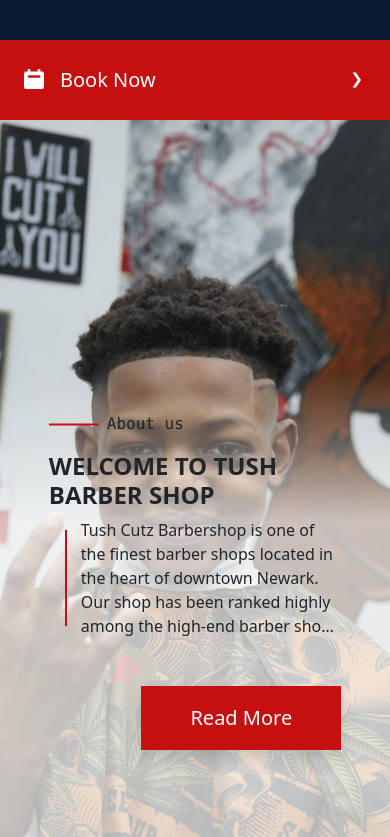
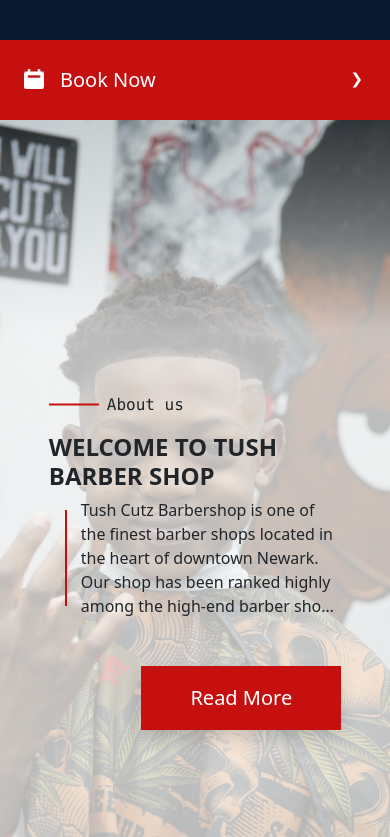
Before and after one commit to AdebisiRex/tushcutz, a React (Create React App) app: page / in a window 390 px wide. Shown: the part 807-1644 px from the top of the page. Built offline with nearby package versions, Linux system fonts and the light colour scheme; a web font is replaced by a local one.

Commit message:
fix blobbs

```diff
--- a/src/components/AboutUs.js
+++ b/src/components/AboutUs.js
@@ -17,10 +17,11 @@
   return (
     <div id='about' className={`${classes.about} min-vh-100`}>
       <div className={` ${classes.barber_img_div} `}>
+        adebisi
         {/* <img src={barber} alt='' className={classes.barber_img} /> */}
       </div>
 
-      <div className={classes.about_text_div}>
+      <div className={classes.about_text_div + " d-flex  align-items-center "}>
         <div className={classes.about_div + " col-9 mx-auto "}>
           <div className={" d-flex align-items-center mb-3"}>
             <img src={line} height={3} alt='' className='p-0 m-0 me-2' />
--- a/src/sections/BlobGallery.js
+++ b/src/sections/BlobGallery.js
@@ -1,7 +1,8 @@
 import React from "react";
-import image1 from "../assets/IMG-1095.JPG"
+import image1 from "../assets/IMG-1095.JPG";
 import line from "../assets/line.png";
-import classes from "../styles/BlobGallery.module.css"
+import classes from "../styles/BlobGallery.module.css";
+import pic from "../assets/photo_4.jpg";
 const BlobGallery = () => {
   return (
     <section
@@ -13,30 +14,30 @@
           <h3 className='text-white m-0'>Our Gallery</h3>
           <img src={line} height={3} alt='' className='p-0 m-0 me-2' />
         </div>
-        <div className='row'>
-          <div className='col-12 col-sm-6 col-md-4 col-lg-3 px-4 d-flex justify-content-center'>
+        <div className={classes.grid}>
+          <div className=''>
             <div className={`${classes.blob1} ${classes.blobs}`}></div>
           </div>
-          <div className='col-12 col-sm-6 col-md-4 col-lg-3 px-4 d-flex justify-content-center'>
+          <div className=''>
+            <div className={`${classes.blob4} ${classes.blobs}`}></div>
+          </div>
+          <div className=''>
+            <div className={`${classes.blob3} ${classes.blobs}`}></div>
+          </div>
+          <div className=''>
+            <div className={`${classes.blob8} ${classes.blobs}`}></div>
+          </div>
+          <div className=''>
             <div className={`${classes.blob2} ${classes.blobs}`}></div>
           </div>
-          <div className='col-12 col-sm-6 col-md-4 col-lg-3 px-4 d-flex justify-content-center'>
-            <div className={`${classes.blob3} ${classes.blobs}`}></div>
-          </div>
-          <div className='col-12 col-sm-6 col-md-4 col-lg-3 px-4 d-flex justify-content-center'>
-            <div className={`${classes.blob4} ${classes.blobs}`}></div>
-          </div>
-          <div className='d-none d-md-block col-12 col-sm-6 col-md-4 col-lg-3 px-4 d-flex justify-content-center'>
-            <div className={`${classes.blob5} ${classes.blobs}`}></div>
-          </div>
-          <div className='d-none d-md-block col-12 col-sm-6 col-md-4 col-lg-3 px-4 d-flex justify-content-center'>
+          <div className=''>
             <div className={`${classes.blob6} ${classes.blobs}`}></div>
           </div>
-          <div className='d-none d-md-block col-12 col-sm-6 col-md-4 col-lg-3 px-4 d-flex justify-content-center'>
+          <div className=''>
             <div className={`${classes.blob7} ${classes.blobs}`}></div>
           </div>
-          <div className='d-none d-md-block col-12 col-sm-6 col-md-4 col-lg-3 px-4 d-flex justify-content-center'>
-            <div className={`${classes.blob8} ${classes.blobs}`}></div>
+          <div className=''>
+            <div className={`${classes.blob5} ${classes.blobs}`}></div>
           </div>
         </div>
       </div>
--- a/src/styles/AboutUs.module.css
+++ b/src/styles/AboutUs.module.css
@@ -8,25 +8,48 @@
     object-position: center;*/
 }
 
+.about {
+  display: grid;
+  grid-template-columns: 45% 55%;
+}
+.barber_img_div {
+  background: url("../assets/photo_4.jpg");
+  background-size: cover;
+  background-position: center;
+}
 
+@media screen and (width < 450px) {
+  .barber_img_div {
+    background: none;
+  }
   .about {
+    display: block;
     position: relative;
-    background: url("../assets/photo_4.jpg");
     /* transform: rotateY(180deg); */
     background-size: cover;
-    background-position: 35% 35% ;
+    background-position: 35% 35%;
   }
 
   .about_text_div {
+    /* background: ; */
     position: absolute;
-  height: 70vh;
+    height: 100vh;
     padding-top: 10%;
 
-  background:linear-gradient(rgba(255, 255, 255, 0.0),rgba(255, 255, 255, 0.3), rgba(255, 255, 255, 0.70)25%);
+    background: linear-gradient(
+        rgba(255, 255, 255, 0),
+        rgba(255, 255, 255, 0.3),
+        rgba(255, 255, 255, 0.7) 25%
+      ),
+      url("../assets/photo_4.jpg");
     /* filter:blur(16px); */
     bottom: 0;
+    background-size: cover;
+    background-position: center;
   }
-.about_div{
+}
+
+.about_div {
   filter: blur(0);
 }
 .about_h1 {
--- a/src/styles/BlobGallery.module.css
+++ b/src/styles/BlobGallery.module.css
@@ -2,46 +2,66 @@
     position: relative;
     min-height: 100vh;
 }
+.grid{
+    display: grid;
+    gap:1.5rem ;
+    grid-template-columns: repeat( 3, minmax(auto, 1fr));
+    grid-template-rows: repeat(3, 400px);
+}
+
+@media screen and (width < 450px ) {
+    .grid{
+
+        grid-template-columns: auto;
+        grid-template-rows: repeat(5, 400px);
+    }
+
+}
 .blobs{
-    aspect-ratio: 1 / 1.7;
-    width: min(24vw, 250px);
+    height: 100% ;
+    width: 100%;
     background-size: cover;
     background-position: center;
-    mask-size: contain;
-    mask-repeat: no-repeat;
+    border-radius: 1.5rem;
+    /* mask-repeat: no-repeat; */
+}
+.image{
+    width: 100%;
+    height: 100%;
+    object-fit: cover;
+    object-position: center;
 }
 
-
 .blob1{
-    mask-image: url("../assets/img/Vector.svg");
+    /* mask-image: url("../assets/img/Vector.svg"); */
     background-image: url("../assets/photo_4.jpg");
 
 }
 .blob2{
-    mask-image: url("../assets/img/Vector1.svg");
+    /* mask-image: url("../assets/img/Vector1.svg"); */
     background-image: url("../assets/photo_2.jpg");
 }
 .blob3{
-    mask-image: url("../assets/img/Vector2.svg");
+    /* mask-image: url("../assets/img/Vector2.svg"); */
     background-image: url("../assets/photo_3.jpg");
 }
 .blob4{
-    mask-image: url("../assets/img/Vector3.svg");
+    /* mask-image: url("../assets/img/Vector3.svg"); */
     background-image: url("../assets/photo_1.jpg");
 }
 .blob5{
-    mask-image: url("../assets/img/Vector2.svg");
+    /* mask-image: url("../assets/img/Vector2.svg"); */
     background-image: url("../assets/photo_5.jpg");
 }
 .blob6{
-    mask-image: url("../assets/img/Vector3.svg");
+    /* mask-image: url("../assets/img/Vector3.svg"); */
     background-image: url("../assets/IMG-1079.JPG");
 }
 .blob7{
-    mask-image: url("../assets/img/Vector3.svg");
+    /* mask-image: url("../assets/img/Vector3.svg"); */
     background-image: url("../assets/IMG-1080.JPG");
 }
 .blob8{
-    mask-image: url("../assets/img/Vector3.svg");
+    /* mask-image: url("../assets/img/Vector3.svg"); */
     background-image: url("../assets/IMG-1095.JPG");
 }
```
Lines whose indentation alone changed are shown as unchanged.
